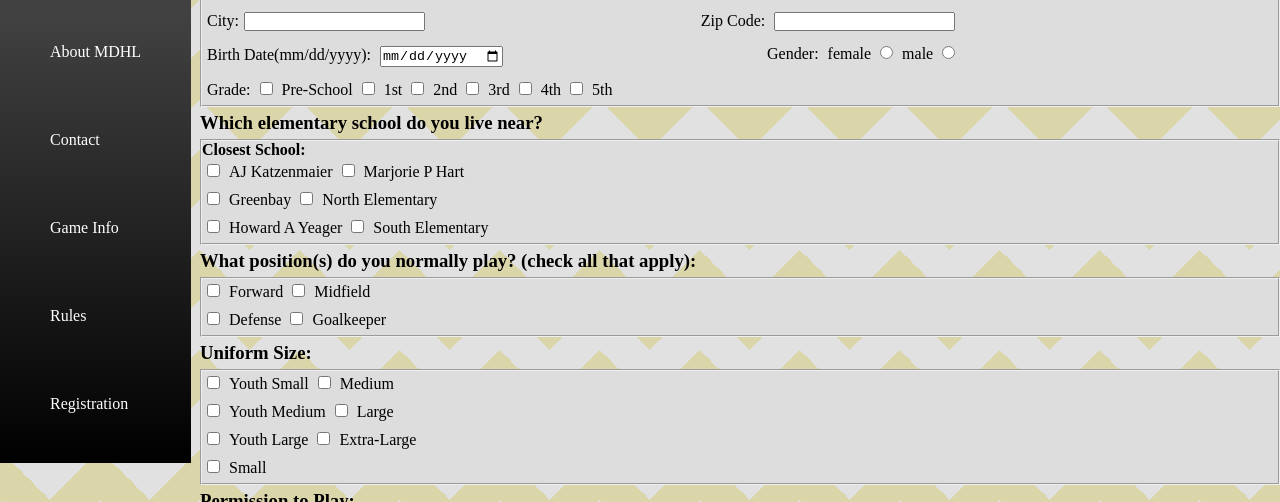
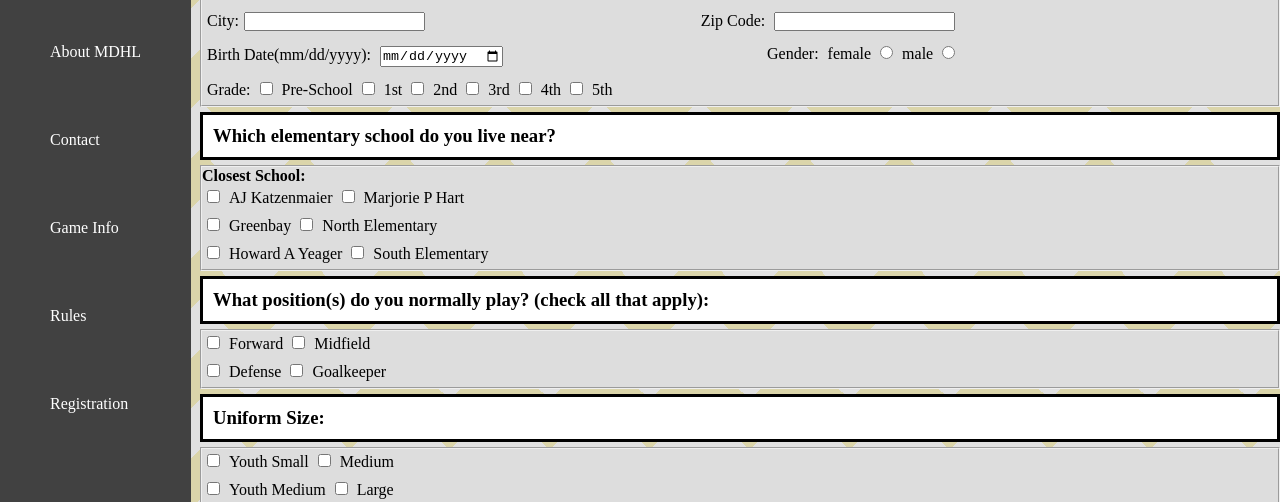
Before and after one commit to jnvillalba/MDHL_Villalba, a plain HTML site: page registration.html in a window 1280 px wide. Shown: the part 450-952 px from the top of the page. Drawn offline with Linux system fonts and the light colour scheme.

Commit message:
estilo para h3 del fieldset

```diff
--- a/registration.html
+++ b/registration.html
@@ -102,7 +102,7 @@
           </label>
         </div>
       </fieldset>
-      <div>
+      <div class="field-title">
         <h3>Which elementary school do you live near?</h3>
       </div>
       <fieldset>
@@ -140,7 +140,7 @@
           <label for="Closest_School:">South Elementary</label>
         </div>
       </fieldset>
-      <div>
+      <div class="field-title">
         <h3>What position(s) do you normally play? (check all that apply):</h3>
       </div>
       <fieldset>
@@ -154,7 +154,9 @@
         <input type="checkbox" value="Goalkeeper" name="Position" />
         <label>Goalkeeper</label>
       </fieldset>
-      <h3>Uniform Size:</h3>
+      <div class="field-title">
+        <h3>Uniform Size:</h3>
+      </div>
       <fieldset>
         <input type="checkbox" value="Youth_Smal" name="Uniform_Size" />
         <label>Youth Small</label>
@@ -171,7 +173,9 @@
         <input type="checkbox" value="Small" name="Uniform_Size" />
         <label>Small</label>
       </fieldset>
-      <h3>Permission to Play:</h3>
+      <div class="field-title">
+        <h3>Permission to Play:</h3>
+      </div>
       <fieldset>
         <div id="permission">
           <p>
--- a/styles/styles.css
+++ b/styles/styles.css
@@ -84,8 +84,8 @@ h2.center {
 
 nav {
   float: left;
-  height: 100%;
   display: block;
+  height: 380vh;
 }
 
 a {
@@ -200,47 +200,57 @@ ul>li {
   text-align: center;
 }
 
-.space-b{
+.space-b {
   display: flex;
   justify-content: space-between;
 }
 
-#label-input_R{
+#label-input_R {
   margin-right: 30%;
 }
 
-label,input{
+label,
+input {
   margin-bottom: 10px;
   margin-left: 5px;
   margin-top: 5px;
 }
 
-form{
+form {
   padding-left: 200px;
 }
 
-fieldset{
+fieldset {
   background-color: #ddd;
-  margin-top:5px;
-  margin-bottom:5px;
+  margin-top: 5px;
+  margin-bottom: 5px;
 }
 
-#permission{
+#permission {
   margin: 5px;
 }
 
- @media (max-width:426px){
-  nav{
+.field-title {
+  background-color: #fff;
+  border: solid;
+  padding: 10px;
+}
+
+@media (max-width:426px) {
+  nav {
     width: 30%;
 
   }
+
   a {
     padding-left: 0px;
     display: flex;
-    flex-direction: column;;
+    flex-direction: column;
+    ;
     margin-left: 10px;
   }
+
   form {
     padding-left: 35%;
+  }
 }
-}
```
